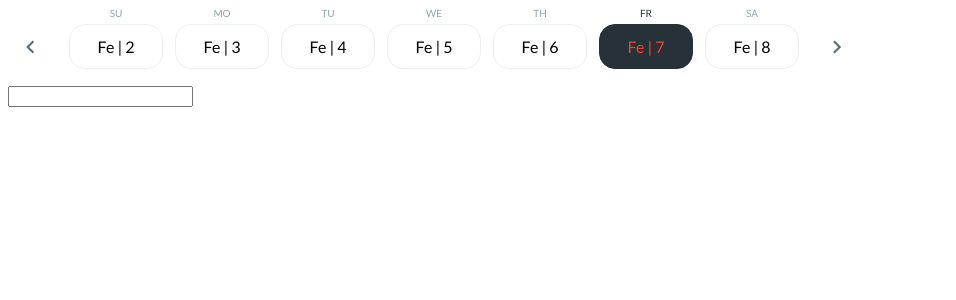
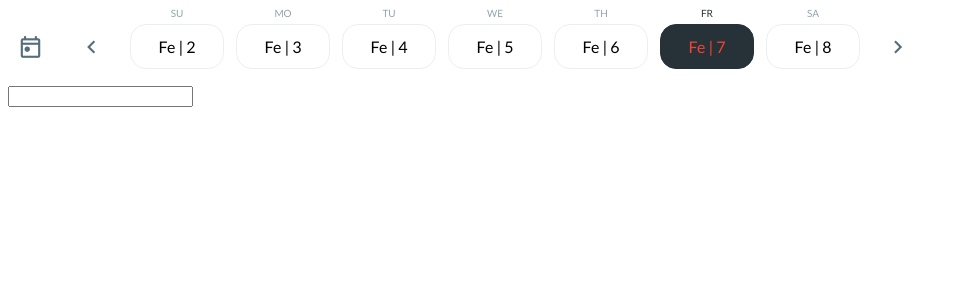
Before and after one commit to leandro-rocks/chaotic-notes, a React (Vite) app: page / in a window 1280 px wide. Shown: the top 300 px of the page, without its empty margins (0-956 px from the left). Built offline with nearby package versions, Linux system fonts and the light colour scheme.

Commit message:
feat: add "Today" button to DateSelector for quick date reset

```diff
--- a/src/components/DateSelector/DateSelector.tsx
+++ b/src/components/DateSelector/DateSelector.tsx
@@ -49,8 +49,15 @@ const DateSelector = () => {
     setCurrentDate(nextWeek.toISOString().split("T")[0]);
   };
 
+  const setToday = () => {
+    setCurrentDate(new Date().toISOString().split("T")[0]);
+  };
+
   return (
     <Wrapper>
+      <IconButtonWrapper onClick={() => setToday()}>
+        <Icon name="today" size="xlarge" />
+      </IconButtonWrapper>
       <IconButtonWrapper onClick={setPreviousWeek}>
         <Icon name="chevron_left" size="xlarge" />
       </IconButtonWrapper>
```
